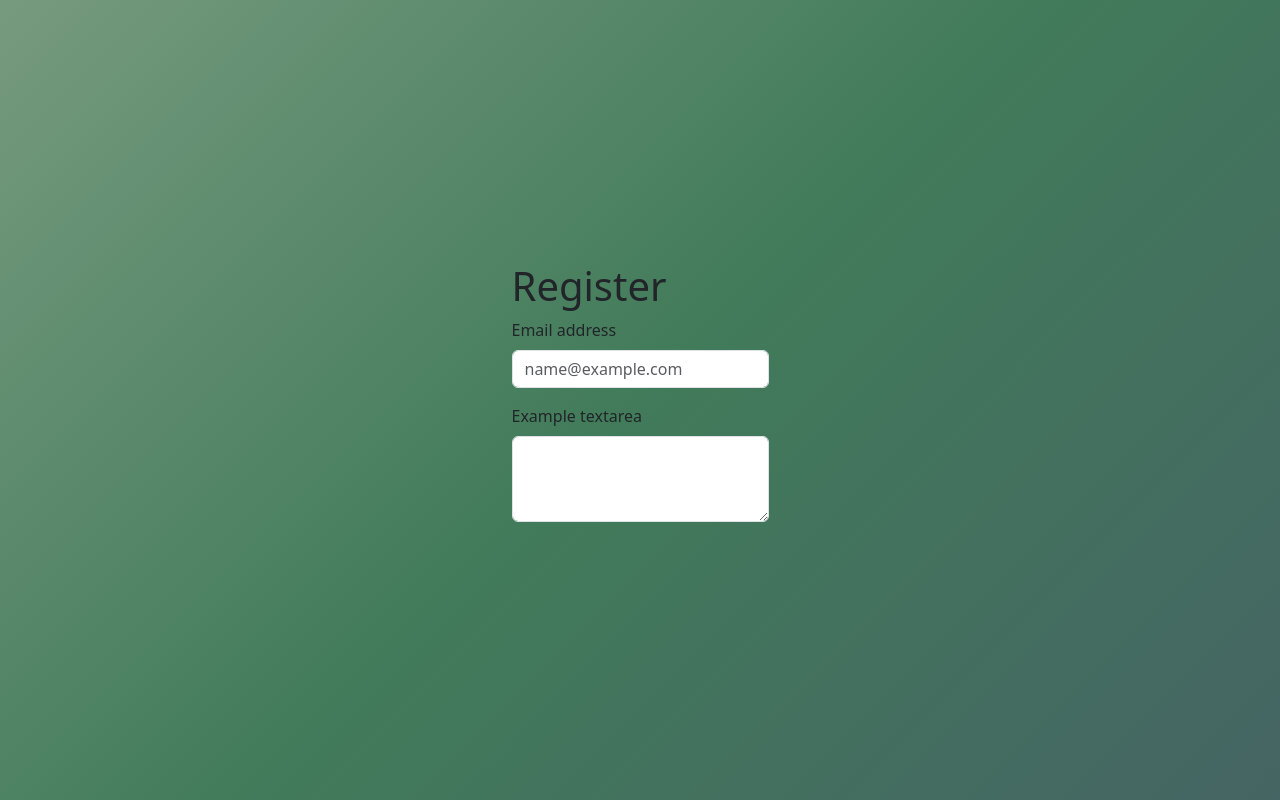
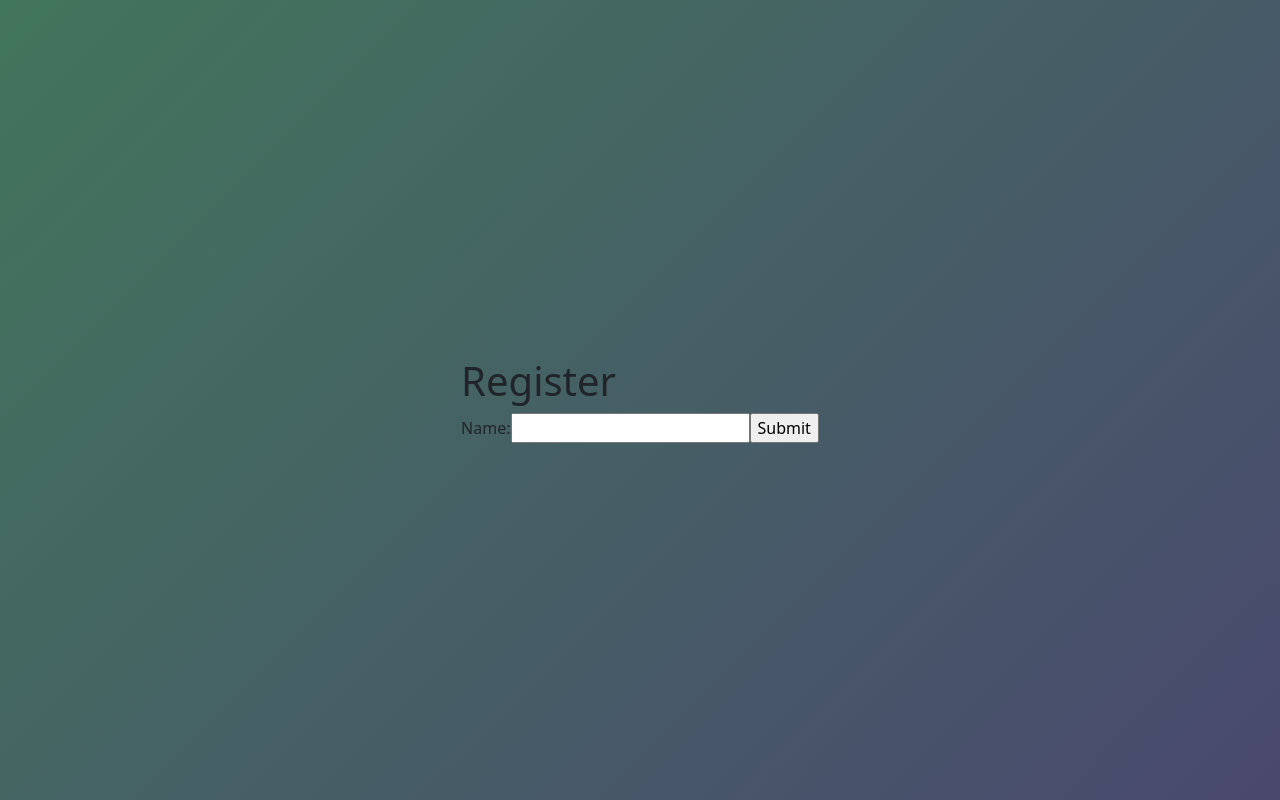
Before and after one commit to HdrLucie/Matcha, a React (Vite) app in the folder client/: page /register in a window 1280 px wide. Built offline with nearby package versions, Linux system fonts and the light colour scheme.

Commit message:
feature: Write NameForm function with the first fetch request that just sends a login. Now we are going to get it on the backend.

```diff
--- a/client/package.json
+++ b/client/package.json
@@ -14,7 +14,6 @@
     "react": "^19.2.5",
     "react-bootstrap": "^2.10.10",
     "react-dom": "^19.2.5",
-    "react-hook-form": "^7.75.0",
     "react-router-dom": "^7.15.0"
   },
   "devDependencies": {
--- a/client/src/pages/Index.tsx
+++ b/client/src/pages/Index.tsx
@@ -7,8 +7,8 @@ export default function Index() {
 		<>
 		<div className="title">MATCHA</div>
 		<div style={{ margin: '20px', display: 'flex', justifyContent: 'center'}}>
-		<button className="btn" onClick={() => navigate('/register')}>SIGN UP</button>
-		<button className="btn">LOGIN</button>
+		<button className="btn-index" onClick={() => navigate('/register')}>SIGN UP</button>
+		<button className="btn-index">LOGIN</button>
 		</div>
 		</>
 	);
--- a/client/src/pages/Register.tsx
+++ b/client/src/pages/Register.tsx
@@ -1,39 +1,50 @@
-import { useNavigate } from 'react-router-dom';
-import { useForm } from "react-hook-form";
 import 'bootstrap/dist/css/bootstrap.css';
-import Form from 'react-bootstrap/Form';
 import '../styles/index.css';
+import { useState } from 'react';
 
+function NameForm() {
+	const [login, setLogin] = useState('');
+	async function handleSubmit(event: React.SubmitEvent<HTMLFormElement>) {
+		event.preventDefault();
+		try {
+			console.log("TRY");
+			const response = await fetch("/login", {
+				method:"POST",
+				body: JSON.stringify({
+					name : login,
+				}),
+			});
+			if (!response.ok) {
+				throw new Error('Erreur lors du fetch');
+			}
+			const data = await response.json();
+			console.log(data);
+			alert("Try");
+		} catch (error) {
+			console.log(error);
+		}
+	}
 
-type Inputs = {
-	example: string
-	exampleRequired: string
+	function handleChange(event: React.ChangeEvent<HTMLInputElement>) {
+		setLogin(event.target.value);
+	}
+
+	return (
+		<form onSubmit={handleSubmit}>
+		<label>
+		Name:
+			<input type="text" value={login} onChange={handleChange}/>
+		</label>
+		<input type="submit" value="Submit" />
+		</form>
+	);
 }
 
 export default function Register() {
-	const navigate = useNavigate();
-	const {
-		register,
-		handleSubmit,
-		watch,
-		formState: { errors },
-	} = useForm<Inputs>()
-	const onSubmit = (data: Inputs) => console.log(data);
-
-	console.log(watch("example"))
 	return (
 		<div className="register-container">
 		<h1>Register</h1>
-    <Form>
-      <Form.Group className="mb-3" controlId="exampleForm.ControlInput1">
-        <Form.Label>Email address</Form.Label>
-        <Form.Control type="email" placeholder="name@example.com" />
-      </Form.Group>
-      <Form.Group className="mb-3" controlId="exampleForm.ControlTextarea1">
-        <Form.Label>Example textarea</Form.Label>
-        <Form.Control as="textarea" rows={3} />
-      </Form.Group>
-    </Form>
+		<NameForm />
 		</div>
 	);
 }
--- a/client/src/styles/index.css
+++ b/client/src/styles/index.css
@@ -44,7 +44,7 @@ body {
 	padding: 1rem 2rem;
 }
 
-.btn {
+.btn-index {
 	cursor: pointer;
 	color: var(--bone);
 	border: 1px solid white;
@@ -54,8 +54,7 @@ body {
 	background-color: transparent;
 }
 
-.btn:hover{
+.btn-index:hover{
 	background-color: rgba(208, 206, 186, 0.5);
 	text-decoration: bold;
-	letter-spacing: 1em;
 }
```
Also changed, not shown: 1 other file (tests, documents, lock files or other folders).
